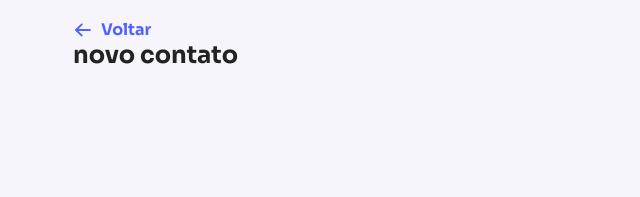
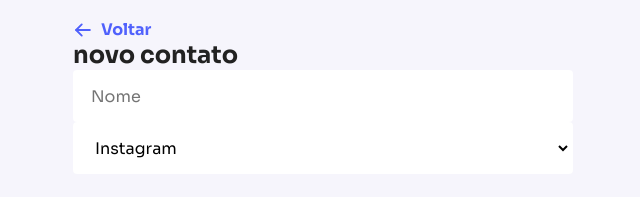
Before and after one commit to timabuntu/myContacts, a React (Vite) app: page /new in a window 1280 px wide. Shown: the part 183-380 px from the top of the page, without its empty margins (317-957 px from the left). Built offline with nearby package versions, Linux system fonts and the light colour scheme.

Commit message:
feat: added input and select

```diff
--- a/src/pages/NewContact/index.jsx
+++ b/src/pages/NewContact/index.jsx
@@ -1,7 +1,20 @@
+import Input from '../../components/Input';
 import PageHeader from '../../components/PageHeader';
+import Select from '../../components/Select';
 
 export default function NewContact() {
   return (
-    <PageHeader title="novo contato" />
+    <>
+      <PageHeader title="novo contato" />
+      <Input type="text" placeholder="Nome" />
+      <Select>
+        <option value="123">Instagram</option>
+        <option value="123">Instagram</option>
+        <option value="123">Instagram</option>
+        <option value="123">Instagram</option>
+        <option value="123">Instagram</option>
+        <option value="123">Instagram</option>
+      </Select>
+    </>
   );
 }
```
